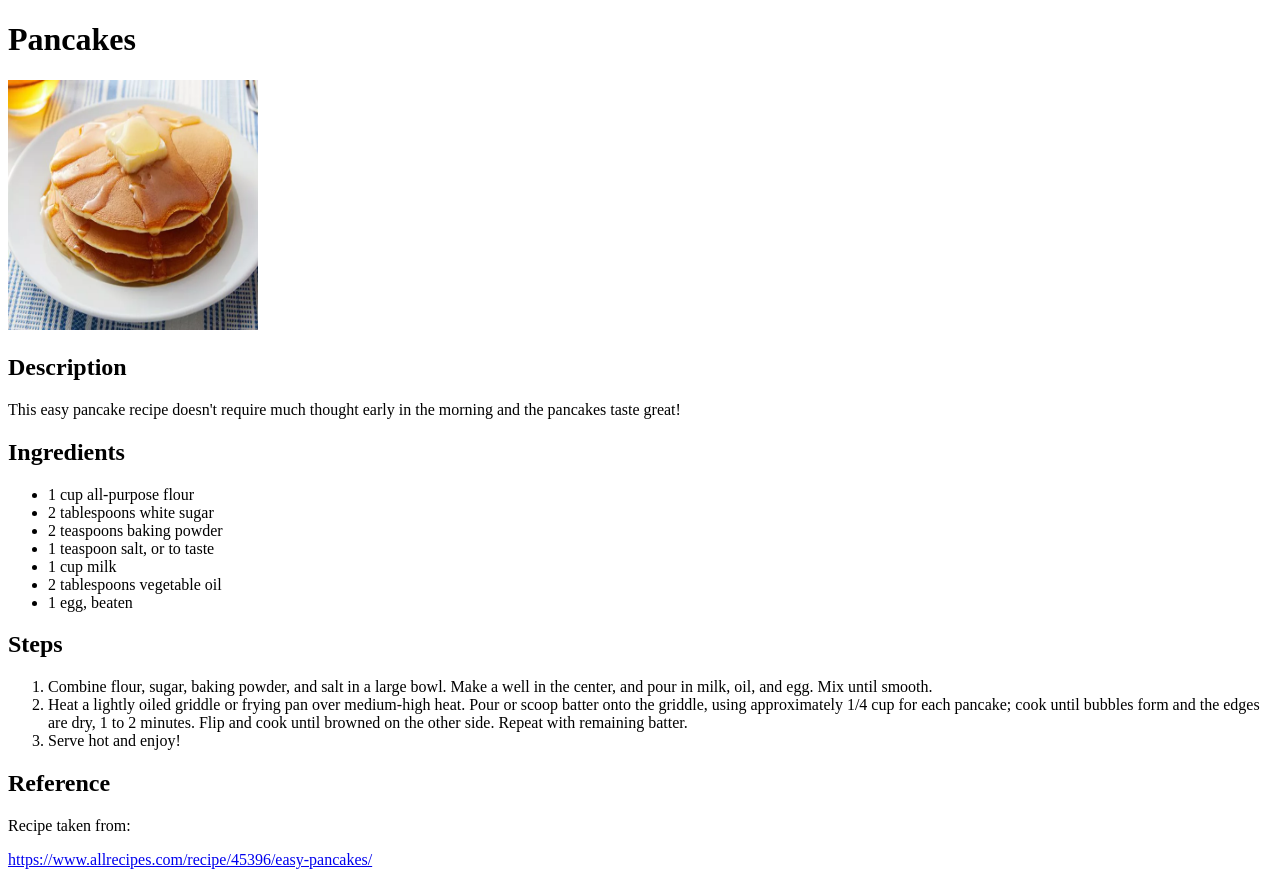
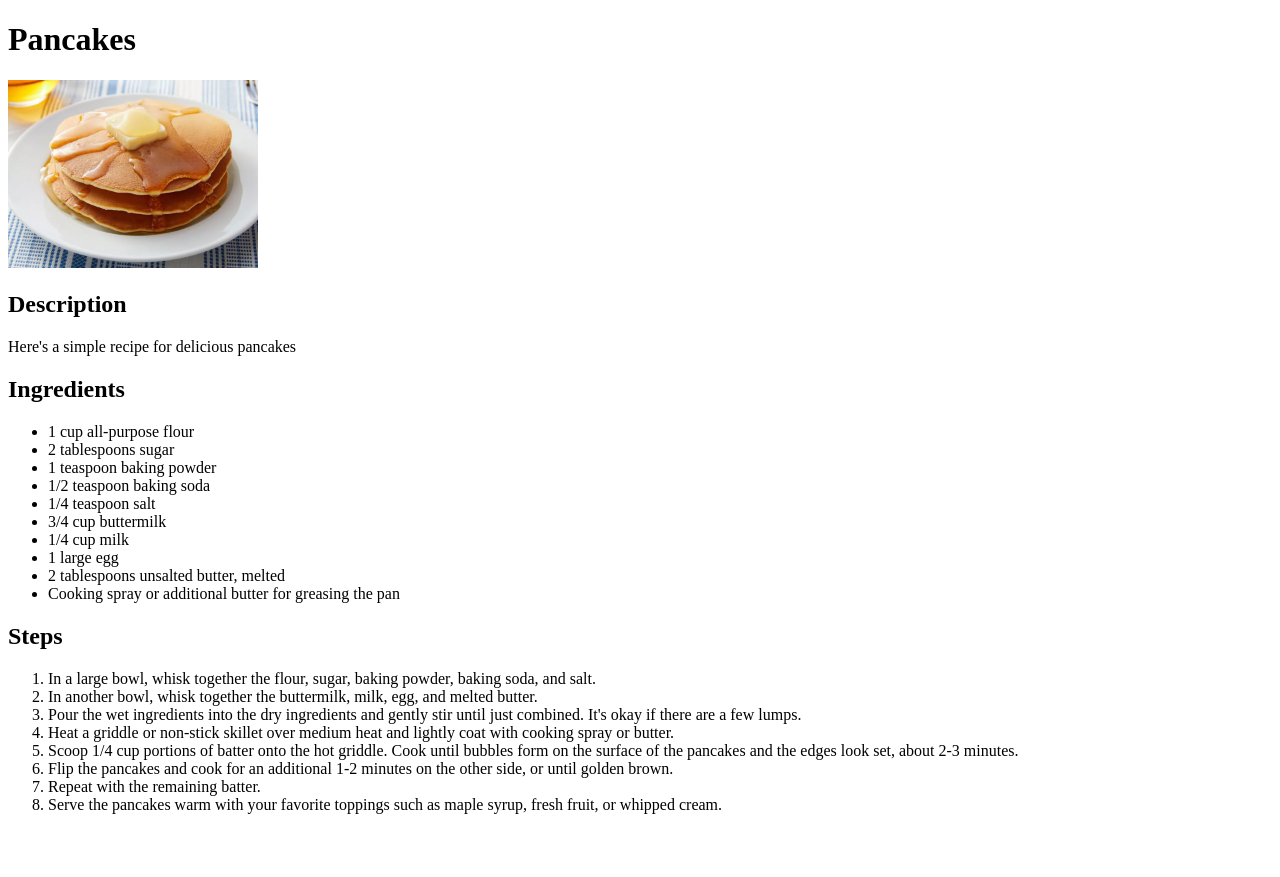
Before and after one commit to BrynBlumenstein/odin-recipes, a plain HTML site: page recipes/pancakes.html in a window 1280 px wide. After the commit the page ends 830 px from the top, so only its background shows below. Drawn offline with Linux system fonts and the light colour scheme.

Commit message:
Update all text contents of recipes

```diff
--- a/recipes/pancakes.html
+++ b/recipes/pancakes.html
@@ -7,27 +7,32 @@
 </head>
 <body>
     <h1>Pancakes</h1>
-    <img src="../images/pancakes.jpg" alt="A stack of pancakes" height="250" width="250">
+    <img src="../images/pancakes.jpg" alt="A stack of pancakes" height="auto" width="250">
     <h2>Description</h2>
-    <p>This easy pancake recipe doesn't require much thought early in the morning and the pancakes taste great!</p>
+    <p>Here's a simple recipe for delicious pancakes</p>
     <h2>Ingredients</h2>
     <ul>
         <li>1 cup all-purpose flour</li>
-        <li>2 tablespoons white sugar</li>
-        <li>2 teaspoons baking powder</li>
-        <li>1 teaspoon salt, or to taste</li>
-        <li>1 cup milk</li>
-        <li>2 tablespoons vegetable oil</li>
-        <li>1 egg, beaten</li>
+        <li>2 tablespoons sugar</li>
+        <li>1 teaspoon baking powder</li>
+        <li>1/2 teaspoon baking soda</li>
+        <li>1/4 teaspoon salt</li>
+        <li>3/4 cup buttermilk</li>
+        <li>1/4 cup milk</li>
+        <li>1 large egg</li>
+        <li>2 tablespoons unsalted butter, melted</li>
+        <li>Cooking spray or additional butter for greasing the pan</li>
     </ul>
     <h2>Steps</h2>
     <ol>
-        <li>Combine flour, sugar, baking powder, and salt in a large bowl. Make a well in the center, and pour in milk, oil, and egg. Mix until smooth.</li>
-        <li>Heat a lightly oiled griddle or frying pan over medium-high heat. Pour or scoop batter onto the griddle, using approximately 1/4 cup for each pancake; cook until bubbles form and the edges are dry, 1 to 2 minutes. Flip and cook until browned on the other side. Repeat with remaining batter.</li>
-        <li>Serve hot and enjoy!</li>
+        <li>In a large bowl, whisk together the flour, sugar, baking powder, baking soda, and salt.</li>
+        <li>In another bowl, whisk together the buttermilk, milk, egg, and melted butter.</li>
+        <li>Pour the wet ingredients into the dry ingredients and gently stir until just combined. It's okay if there are a few lumps.</li>
+        <li>Heat a griddle or non-stick skillet over medium heat and lightly coat with cooking spray or butter.</li>
+        <li>Scoop 1/4 cup portions of batter onto the hot griddle. Cook until bubbles form on the surface of the pancakes and the edges look set, about 2-3 minutes.</li>
+        <li>Flip the pancakes and cook for an additional 1-2 minutes on the other side, or until golden brown.</li>
+        <li>Repeat with the remaining batter.</li>
+        <li>Serve the pancakes warm with your favorite toppings such as maple syrup, fresh fruit, or whipped cream.</li>
     </ol>
-    <h2>Reference</h2>
-    <p>Recipe taken from:</p>
-    <a href="https://www.allrecipes.com/recipe/45396/easy-pancakes/" target="_blank" rel="noopener noreferrer">https://www.allrecipes.com/recipe/45396/easy-pancakes/</a>
 </body>
 </html>
```
Also changed, not shown: recipes/grilledcheese.html (+15 -10 lines), recipes/reuben.html (+15 -12 lines), 1 other file.
